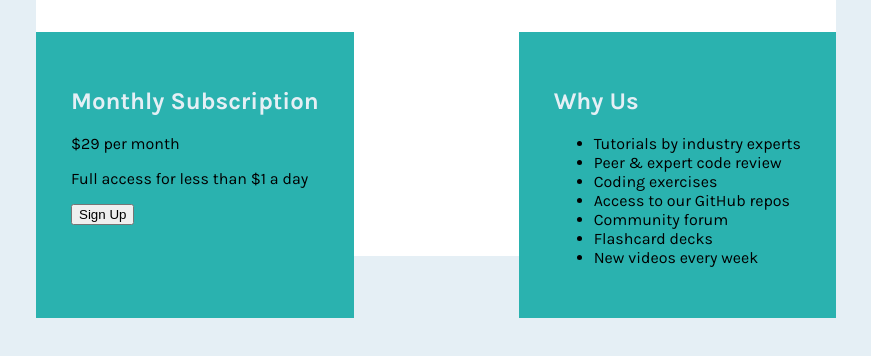
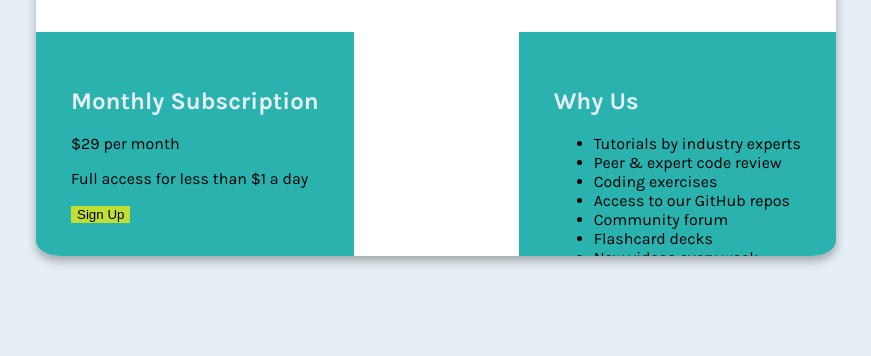
Before and after one commit to mayvastech/Price-grid, a plain HTML site: page price-grid.html in a window 1280 px wide. Shown: the part 394-750 px from the top of the page, without its empty margins (204-1075 px from the left). Drawn offline with Linux system fonts and the light colour scheme.

Commit message:
box shadow
overflow hidden and button colour

```diff
--- a/price-grid.html
+++ b/price-grid.html
@@ -30,6 +30,8 @@
         background-color: white;
         font-family: 'Karla', sans-serif;
         border-radius: 3%;
+        overflow: hidden;
+        box-shadow: 0 5px 10px rgba(0, 0, 0, 0.3);
     }
 
     section {
@@ -57,6 +59,11 @@ justify-content: space-between;
 
     #left-box {
         background-color: hsl(179, 62%, 43%);
+    }
+
+    button {
+        background-color: hsl(71, 73%, 54%);
+        border: none;
     }
 
     #right-box {
```
